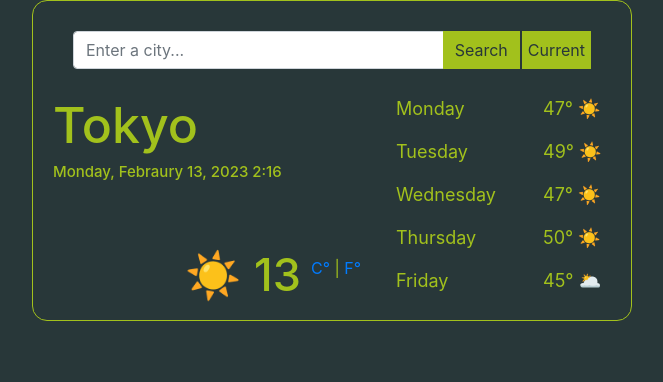
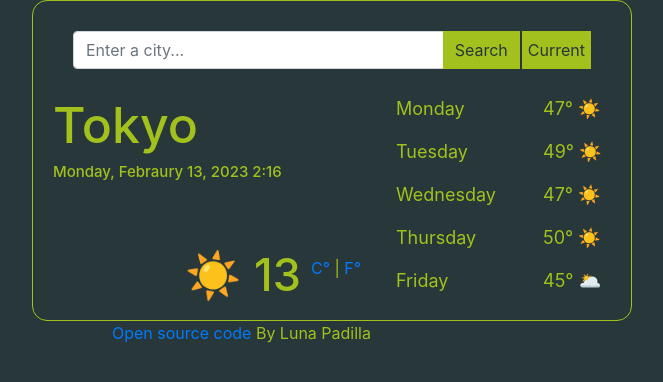
Before and after one commit to thelunareclipse/My-Weather-App, a plain HTML site: page index.html in a window 1280 px wide. Shown: the whole page, without its empty margins (308-971 px from the left). Drawn offline with nearby package versions, Linux system fonts and the light colour scheme; no server answers.

Commit message:
Added in footer with link
Updated footer with open source code link and added styling

```diff
--- a/index.html
+++ b/index.html
@@ -73,7 +73,13 @@
             </div>
           </div>
         </div>
-
+        <div class="footer">
+          <a
+            href="https://github.com/thelunareclipse/My-Weather-App"
+            target="_blank"
+            >Open source code </a
+          ><span>By Luna Padilla</span>
+        </div>
         <script src="index.js"></script>
       </body>
     </html>
--- a/style.css
+++ b/style.css
@@ -68,3 +68,7 @@ span {
   right: 20px;
   bottom: 30px;
 }
+.footer {
+  position: absolute;
+  left: 420px;
+}
```
